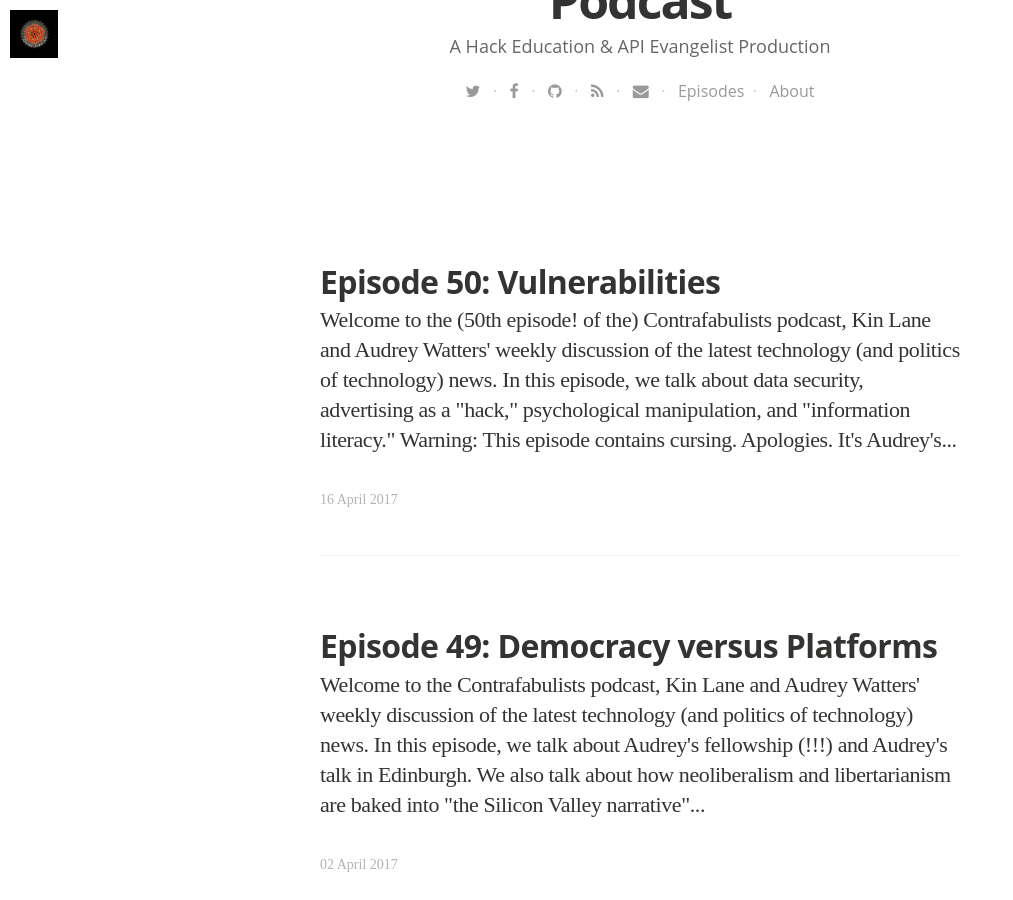
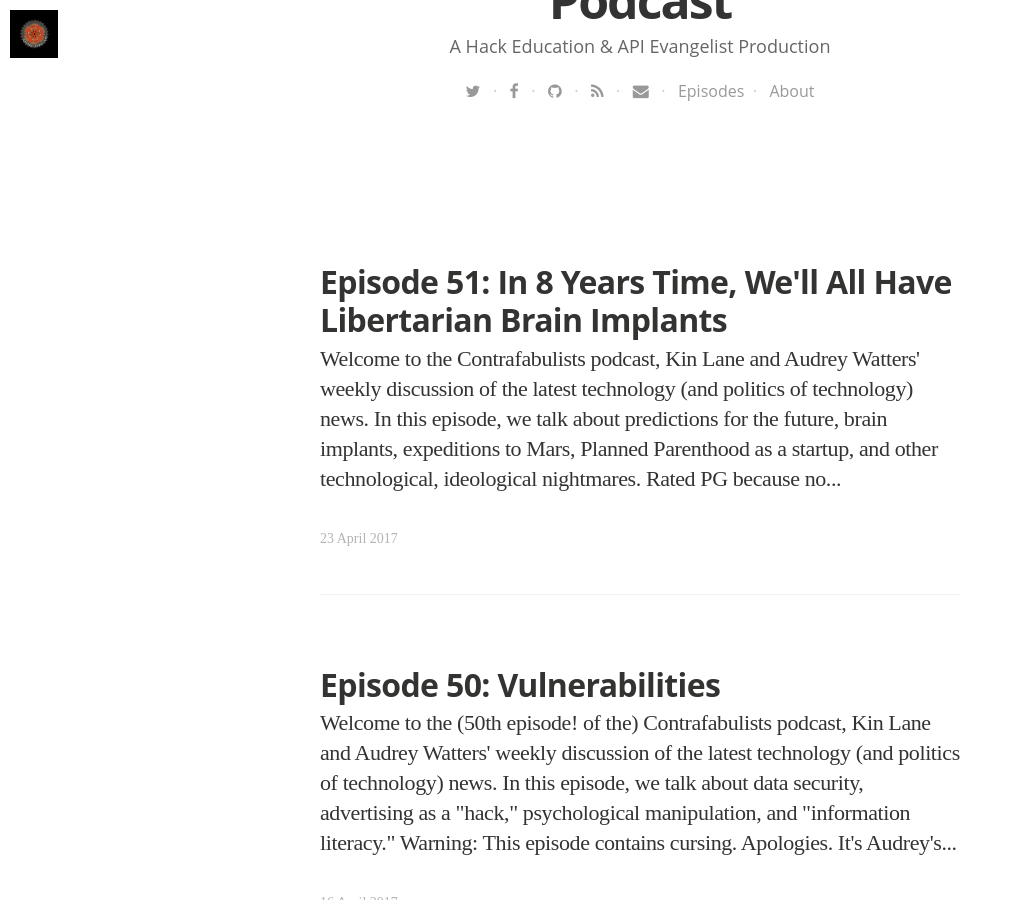
Before and after one commit to Contrafabulists/podcast, a Jekyll site: the page built from blog/index.html, in a window 1280 px wide and 900 px high, scrolled down 609 px. Shown: the whole window, without its empty margins (0-1013 px from the left). Built offline with Jekyll 4.4.1, drawn with Linux system fonts in a browser that asks for light colours; nearby versions of some CDN libraries; some web fonts are replaced; the list of posts is cut into pages by our own code; some of the changed text lies outside the part shown.

Commit message:
new episode

```diff
--- a/_data/podcasts.yaml
+++ b/_data/podcasts.yaml
@@ -740,3 +740,17 @@
   tags:
   - Technology
   - Politics
+- title: "Contrafabulists Episode 51"
+  summary: "In this episode, we talk about brain implants, expeditions to Mars, Planned Parenthood as startup, and other technological, ideological nightmares."
+  description: "In this episode, we talk about brain implants, expeditions to Mars, Planned Parenthood as startup, and other technological, ideological nightmares."
+  subtitle: "Tech, Scrutinized"
+  image: /assets/images/cog-big.png
+  audio_file: http://s3.amazonaws.com/contrafabulists/2017-04-23-episode-51.mp3
+  audio_length: 53290131
+  sound_cloud: https://soundcloud.com/contrafabulists/episode-51
+  duration: '0:37:00'
+  publish_date: "2017-04-23 15:00:00"
+  url: 2017/04/23/episode-51
+  tags:
+  - Technology
+  - Politics
--- /dev/null
+++ b/_posts/2017-04-23-episode-51.html
@@ -0,0 +1,27 @@
+---
+layout: post
+title: "Episode 51: In 8 Years Time, We'll All Have Libertarian Brain Implants"
+date: 2017-04-23 16:35:00 +0000
+image: https://s3.amazonaws.com/contrafabulists/2017-04-23-brain.jpg
+imagecredits: https://www.flickr.com/photos/neilconway/3792906411
+---
+<p>Welcome to the Contrafabulists podcast, <a href="http://kinlane.com">Kin Lane</a> and <a href="http://audreywatters.com">Audrey Watters</a>' weekly discussion of the latest technology (and politics of technology) news.</p>
+
+<p>In this episode, we talk about predictions for the future, brain implants, expeditions to Mars, Planned Parenthood as a startup, and other technological, ideological nightmares.</p>
+
+<p>
+<iframe width="100%" height="166" scrolling="no" frameborder="no" src="https://w.soundcloud.com/player/?url=https%3A//api.soundcloud.com/tracks/319156274&amp;color=ff5500&amp;auto_play=false&amp;hide_related=false&amp;show_comments=true&amp;show_user=true&amp;show_reposts=false"></iframe>
+</p>
+
+<p>Rated PG because no one cussed during this entire episode!</p>
+
+<p>Here are the stories we referenced:</p>
+
+<ul>
+<li>"<a href="https://techcrunch.com/2017/04/19/facebook-brain-interface/">Facebook is building brain-computer interfaces for typing and skin-hearing</a>" via Techcrunch</li>
+<li>"<a href="https://www.technologyreview.com/s/604254/with-neuralink-elon-musk-promises-human-to-human-telepathy-dont-believe-it/">With Neuralink, Elon Musk Promises Human-to-Human Telepathy. Don't Believe It</a>" via MIT Technology Review</li>
+<li>"<a href="https://www.nytimes.com/2017/04/23/technology/travis-kalanick-pushes-uber-and-himself-to-the-precipice.html">Uber's C.E.O. Plays With Fire</a>" via The New York Times</li>
+<li>"<a href="http://markets.businessinsider.com/news/stocks/planned-parenthood-joins-500-startups-silicon-valley-startup-accelerator-2017-4-1001935997">Planned Parenthood is following the ACLU's lead and is joining a Silicon Valley startup accelerator</a>" via Business Insider</li>
+</ul>
+
+<p>Feedback is welcome. (You should <a href="mailto:kinlane@gmail.com">email Kin</a> with it though, not Audrey.)</p>
--- a/index.html
+++ b/index.html
@@ -8,7 +8,7 @@ layout: default
 
 <p><strong>To Subscribe</strong>: You can subscribe to the podcast via iTunes, Stitcher, or <a href="https://soundcloud.com/contrafabulists">Soundcloud</a> (or via any other app that supports <a href="http://podcast.contrafabulists.com/feed.xml">RSS</a>). The <a href="http://podcast.contrafabulists.com/blog/">show notes</a> can be found <a href="http://podcast.contrafabulists.com/blog/">on this blog</a> and can also be subscribed to <a href="http://podcast.contrafabulists.com/blog.xml">via RSS</a>. These are all included as part of <a href="http://hackeducation.us5.list-manage1.com/subscribe?u=0ab07657df870af8eb101b4e5&id=c0e1f570cf">the weekly Contrafabulists Newsletter</a>.</p>
 
-<p><strong>Latest Episode: <a href="http://podcast.contrafabulists.com/2017/04/16/episode-50">50</a></strong>
+<p><strong>Latest Episode: <a href="http://podcast.contrafabulists.com/2017/04/23/episode-51">51</a></strong>
 
 <p><strong>Latest Underground History: <a href="http://podcast.contrafabulists.com/2017/02/15/underground-doomsday-clock">Volume 3: The Doomsday Clock</a></strong></p>
 
```
